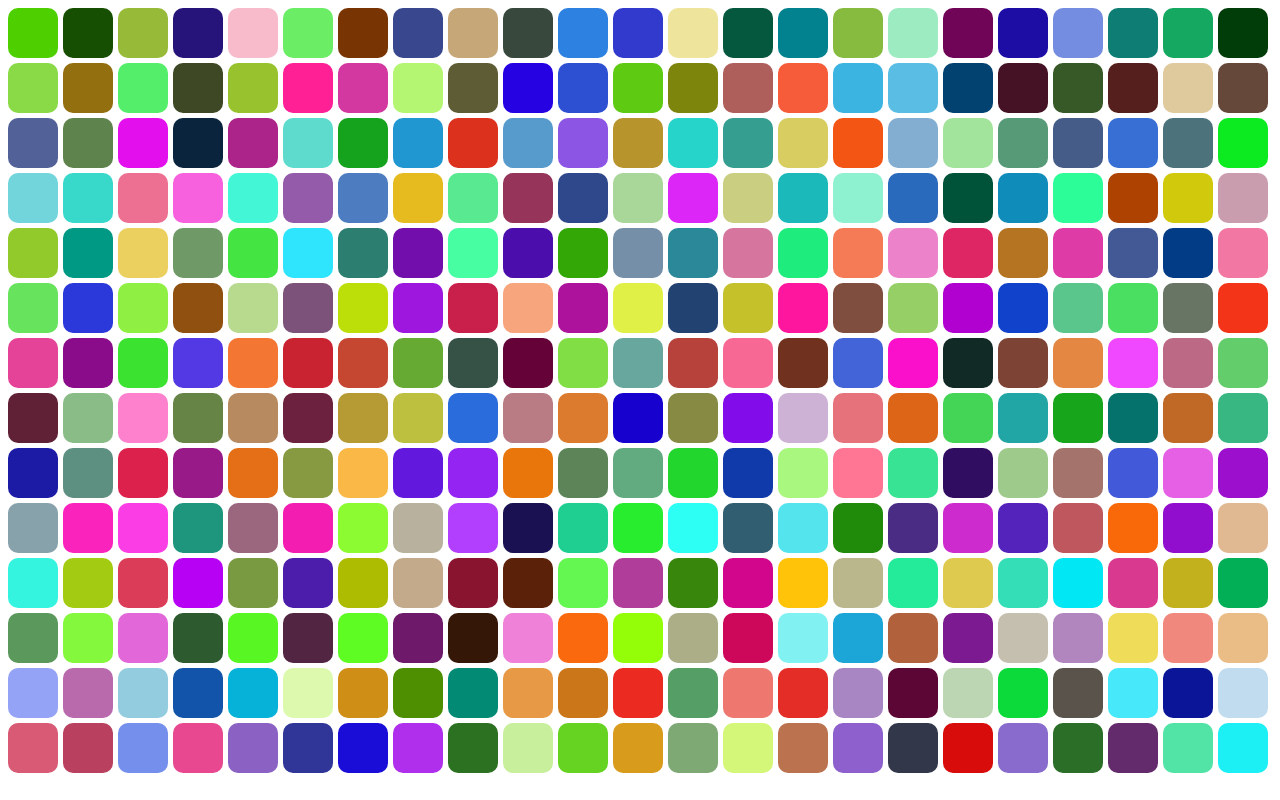
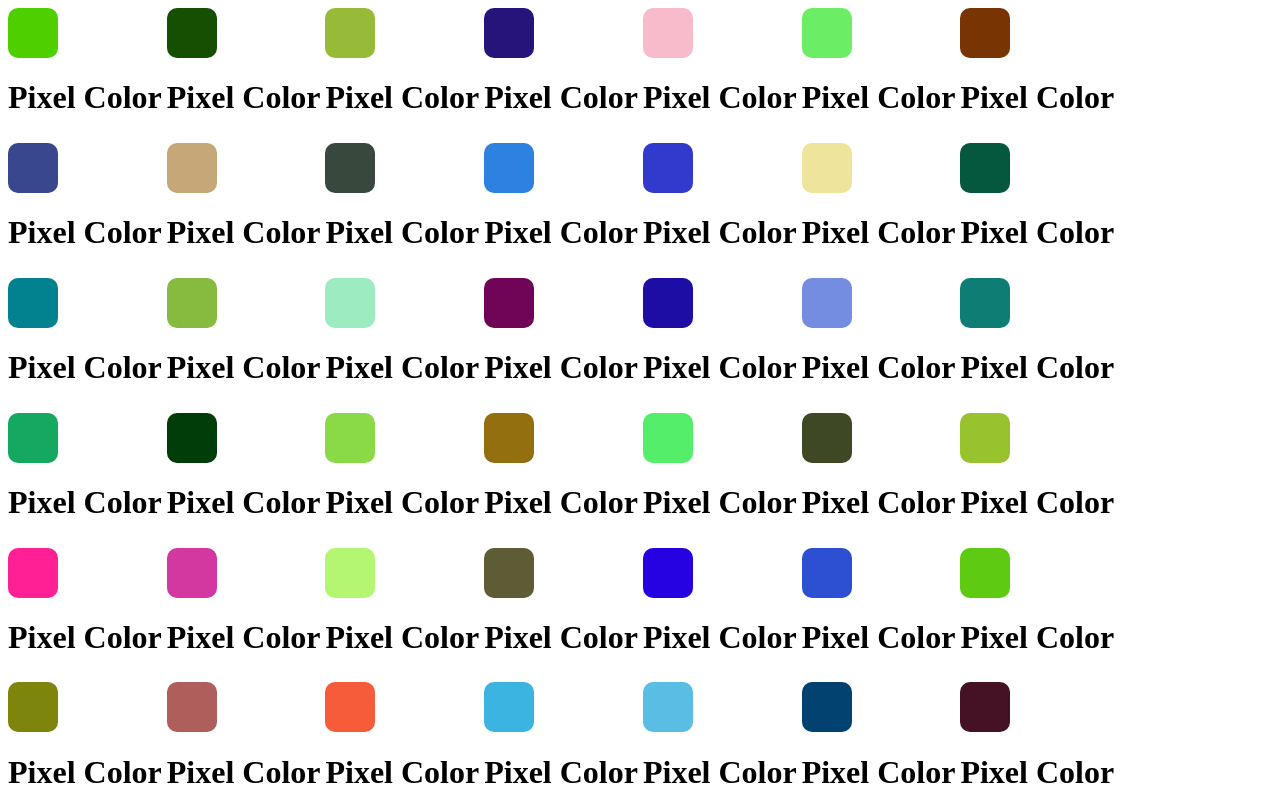
Before and after one commit to mrkshx/pixeldidoo, an Angular app: page / in a window 1280 px wide. Shown: the top 800 px of the page. Built offline with nearby package versions, Linux system fonts and the light colour scheme.

Commit message:
created new component pixelDialog

```diff
--- a/src/app/app.module.ts
+++ b/src/app/app.module.ts
@@ -4,12 +4,14 @@ import { BrowserModule } from '@angular/platform-browser';
 import { AppComponent } from './app.component';
 import { PixelComponent } from './component/pixel/pixel.component';
 import { PixelContainerComponent } from './component/pixel-container/pixel-container.component';
+import { PixelDialogComponent } from './component/pixel-dialog/pixel-dialog.component';
 
 @NgModule({
   declarations: [
     AppComponent,
     PixelComponent,
-    PixelContainerComponent
+    PixelContainerComponent,
+    PixelDialogComponent
   ],
   imports: [
     BrowserModule
--- /dev/null
+++ b/src/app/component/pixel-dialog/pixel-dialog.component.html
@@ -0,0 +1,3 @@
+<div>
+  <h1>Pixel Color</h1>
+</div>
--- /dev/null
+++ b/src/app/component/pixel-dialog/pixel-dialog.component.ts
@@ -0,0 +1,15 @@
+import { Component, OnInit } from '@angular/core';
+
+@Component({
+  selector: 'app-pixel-dialog',
+  templateUrl: './pixel-dialog.component.html',
+  styleUrls: ['./pixel-dialog.component.scss']
+})
+export class PixelDialogComponent implements OnInit {
+
+  constructor() { }
+
+  ngOnInit(): void {
+  }
+
+}
--- a/src/app/component/pixel/pixel.component.html
+++ b/src/app/component/pixel/pixel.component.html
@@ -1 +1,2 @@
 <div [style.background-color]="color"></div>
+<app-pixel-dialog></app-pixel-dialog>
--- a/src/app/component/pixel/pixel.component.ts
+++ b/src/app/component/pixel/pixel.component.ts
@@ -22,4 +22,6 @@ export class PixelComponent implements OnInit {
           this.color += this.letters[Math.floor(Math.random() * 16)];
         }
       }
+
+
     }
```
Also changed, not shown: src/app/component/pixel-dialog/pixel-dialog.component.scss (added), 1 other file (tests, documents, lock files or other folders).
